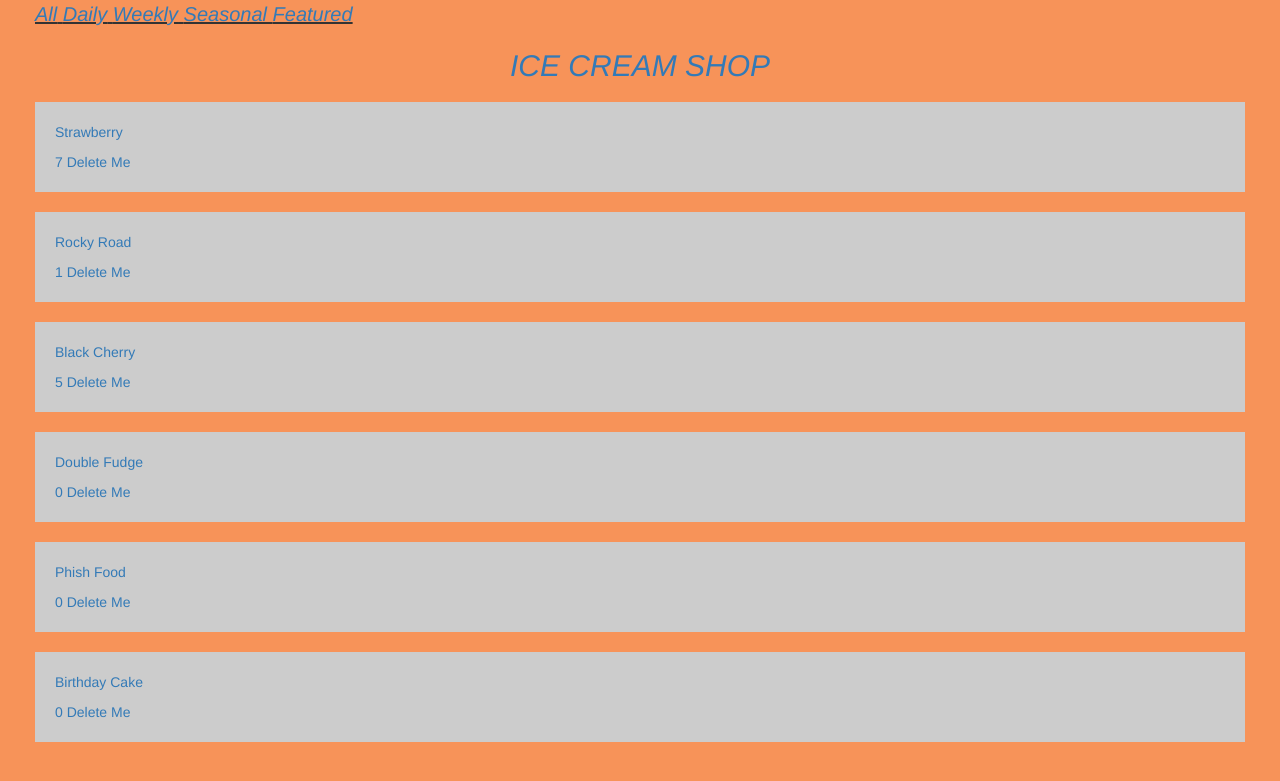
After one commit to edwardsrob222/7-1-1-django-ice-cream-shop, a Django app: page /ice_cream/all/ in a window 1280 px wide. The commit adds this page. Shown: the top 781 px of the page. Run offline with Django 3.2, Linux system fonts and the light colour scheme; data comes from the database, SQL or seed files in the repository; both versions use the stored data as it was after the commit; parts of the project's set-up code (start-up, migrations or seed data) failed here and were passed over; some libraries are stand-ins or nearby versions.

Commit message:
completed

```diff
--- a/conf/settings.py
+++ b/conf/settings.py
@@ -25,7 +25,7 @@ SECRET_KEY = 'enii#t0zkl_8!ik0(!kdi=%(kt=@i$-*b0)2v+vleox%jyy1+w'
 # SECURITY WARNING: don't run with debug turned on in production!
 DEBUG = True
 
-ALLOWED_HOSTS = []
+ALLOWED_HOSTS = ['*']
 
 
 # Application definition
@@ -36,6 +36,7 @@ INSTALLED_APPS = [
     'django.contrib.contenttypes',
     'django.contrib.sessions',
     'django.contrib.messages',
+    'whitenoise.runserver_nostatic',
     'django.contrib.staticfiles',
     'ice_cream.apps.IceCreamConfig',
 
@@ -44,6 +45,7 @@ INSTALLED_APPS = [
 
 MIDDLEWARE = [
     'django.middleware.security.SecurityMiddleware',
+    'whitenoise.middleware.WhiteNoiseMiddleware',
     'django.contrib.sessions.middleware.SessionMiddleware',
     'django.middleware.common.CommonMiddleware',
     'django.middleware.csrf.CsrfViewMiddleware',
@@ -121,6 +123,8 @@ USE_TZ = True
 # https://docs.djangoproject.com/en/2.2/howto/static-files/
 
 STATIC_URL = '/static/'
+STATIC_ROOT = os.path.join(BASE_DIR, 'staticfiles')
+STATICFILES_STORAGE = 'whitenoise.storage.CompressedManifestStaticFilesStorage'
 
 LOGIN_REDIRECT_URL = '/ice_cream/'
 LOGOUT_REDIRECT_URL = '/accounts/login/'
--- a/ice_cream/static/ice_cream/styles.css
+++ b/ice_cream/static/ice_cream/styles.css
@@ -12,7 +12,7 @@ h2 {
   font-style: oblique;
 }
 
-.container-fluid {
+.ice-cream-item {
   background-color: #ccc;
   padding: 20px;
   margin: 20px;
--- a/ice_cream/templates/ice_cream/base.html
+++ b/ice_cream/templates/ice_cream/base.html
@@ -12,7 +12,16 @@
     <link rel="stylesheet" type="text/css" href="{% static 'ice_cream/styles.css' %}">
   </head>
   <body>
-    {% block content %}
-    {% endblock %}
+    <div class="container-fluid">
+      <nav class="nav-bar"><u>
+        <a href="{% url 'ice_cream:all' %}">All</a>
+        <a href="{% url 'ice_cream:daily' %}">Daily</a>
+        <a href="{% url 'ice_cream:weekly' %}">Weekly</a>
+        <a href="{% url 'ice_cream:seasonal' %}">Seasonal</a>
+        <a href="{% url 'ice_cream:featured' %}">Featured</a>
+      </u></nav>
+      {% block content %}
+      {% endblock %}
+    </div>
   </body>
 </html>
--- /dev/null
+++ b/ice_cream/templates/ice_cream/ice_cream_list.html
@@ -0,0 +1,16 @@
+{% extends 'ice_cream/base.html' %}
+
+{% block content %}
+  <h2 class="text-primary">ICE CREAM SHOP</h2>
+
+    {% for ice_cream in ice_cream_list %}
+    <!-- <p>Yum! Ice Cream</p> -->
+    <div class='ice-cream-item'>
+      <p class="text-primary">{{ice_cream.flavor}}</p>
+      <a href="{% url 'ice_cream:increment_likes' ice_cream.id %}">{{ice_cream.likes}}</a>
+      <a href="{% url 'ice_cream:delete' ice_cream.id %}">Delete Me</a>
+    </div>
+    {% endfor %}
+
+
+{% endblock content %}
--- a/ice_cream/urls.py
+++ b/ice_cream/urls.py
@@ -10,9 +10,11 @@ urlpatterns = [
     path('seasonal/', views.seasonal, name='seasonal'),
     path('featured/', views.featured, name='featured'),
     path('all/', views.all, name='all'),
+
     # path('like/', views.like, name='like'),
     # path("", views.index, name='index'),
-    # path('<int:pk>/delete/', views.delete_view, name='delete'),
+    path('<int:pk>/delete/', views.delete_view, name='delete'),
     # path('new/', views.CreateView.as_view(), name='ice_cream_new'),
-    # path('<int:pk>/', niews.increment_likes, name='increment_likes')
+    path('<int:pk>/', views.increment_likes, name='increment_likes'),
+    path('add_ice_cream/', views.AddIceCream.as_view(), name='add_ice_cream'),
 ]
--- a/ice_cream/views.py
+++ b/ice_cream/views.py
@@ -1,13 +1,48 @@
-from django.shortcuts import render
-
+from django.contrib.auth.mixins import LoginRequiredMixin, UserPassesTestMixin
+from django.contrib.auth.decorators import user_passes_test
+from django.http import HttpResponse, HttpResponseRedirect
+from django.shortcuts import render, get_object_or_404, redirect
+from django.urls import reverse, reverse_lazy
+from django.views import generic
 # Create your views here.
 
-from django.http import HttpResponse
+
 
 from .models import IceCream
 
+
+# class IndexView(LoginRequiredMixin, generic.ListView):
+#     template_name = 'ice_cream/index.html'
+#
+#     def get_queryset(self):
+#         if 'selection' in self.kwargs:
+#             return IceCream.objects.filter(available = self.kwargs['selection'].upper())
+#         return IceCream.objects.all()
+#
+# class CreateView(UserPassesTestMixin, generic.CreateView):
+#     model = IceCream
+#     template_name = 'ice_cream/ice_cream_new.html'
+#     fields = '__all__'
+#
+#     def test_func(self):
+#         return self.request.user.is_superuser
+#
+#     def handle_no_permission(self):
+#         return redirect('ice_cream:index')
+
+# @user_passes_test(is_superuser_check)
+def delete_view(request, pk):
+    ice_cream = get_object_or_404(IceCream, pk=pk)
+    ice_cream.delete()
+    return HttpResponseRedirect(reverse_lazy('ice_cream:all'))
+
+def increment_likes(request, pk):
+    ice_cream = get_object_or_404(IceCream, pk=pk)
+    ice_cream.likes += 1
+    ice_cream.save()
+    return HttpResponseRedirect(reverse('ice_cream:all'))
+
 def daily(request):
-
     ice_cream_list = IceCream.objects.filter(available='Daily')
     context = {
         'ice_cream_list': ice_cream_list,
@@ -46,6 +81,15 @@ def all(request):
         'heading': 'All ice cream flavors!'
     }
     return render(request, 'ice_cream/ice_cream_list.html', context)
+
+class AddIceCream(generic.CreateView):
+    model = IceCream
+    fields = '__all__'
+    # fields = ['flavor', 'base', 'featured']
+    template_name = 'ice_cream/ice_cream_form.html'
+
+
+
 #pk is primary key
 # def like(request, pk):
 #     ice_cream = get_object_or_404(IceCream, pk=pk)
```
Also changed, not shown: ice_cream/templates/ice_cream/ice_cream_form.html (added, +10 -0 lines), ice_cream/templates/ice_cream/icecream_form.html (deleted, +0 -9 lines), ice_cream/templates/ice_cream/list.html (deleted, +0 -23 lines), db.sqlite3, 3 other files.
